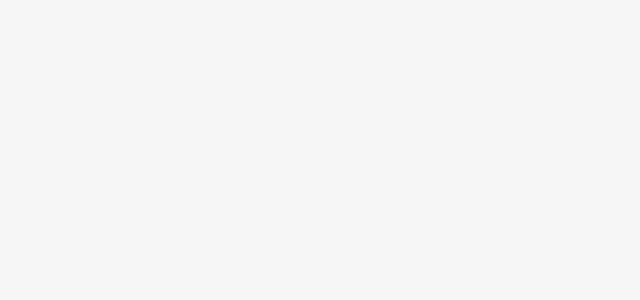
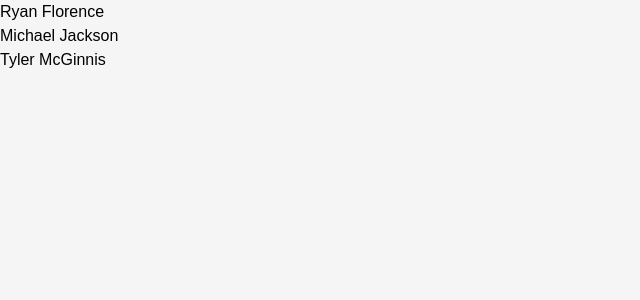
Before and after one commit to Courtney2511/contacts-react, a React (Create React App) app: page / in a window 1280 px wide. Shown: the top 300 px of the page, without its empty margins (0-640 px from the left). Built offline with nearby package versions, Linux system fonts and the light colour scheme.

Commit message:
mapping the contacts from the contacts array into list items

```diff
--- a/src/ListContacts.js
+++ b/src/ListContacts.js
@@ -5,6 +5,11 @@ class ListContacts extends React.Component {
   render() {
     return (
       <ol className='contact-list'>
+        {this.props.contacts.map( (contact) =>
+          <li key='contact.id'>
+            {contact.name}
+          </li>
+        )}
       </ol>
     )
   }
```
